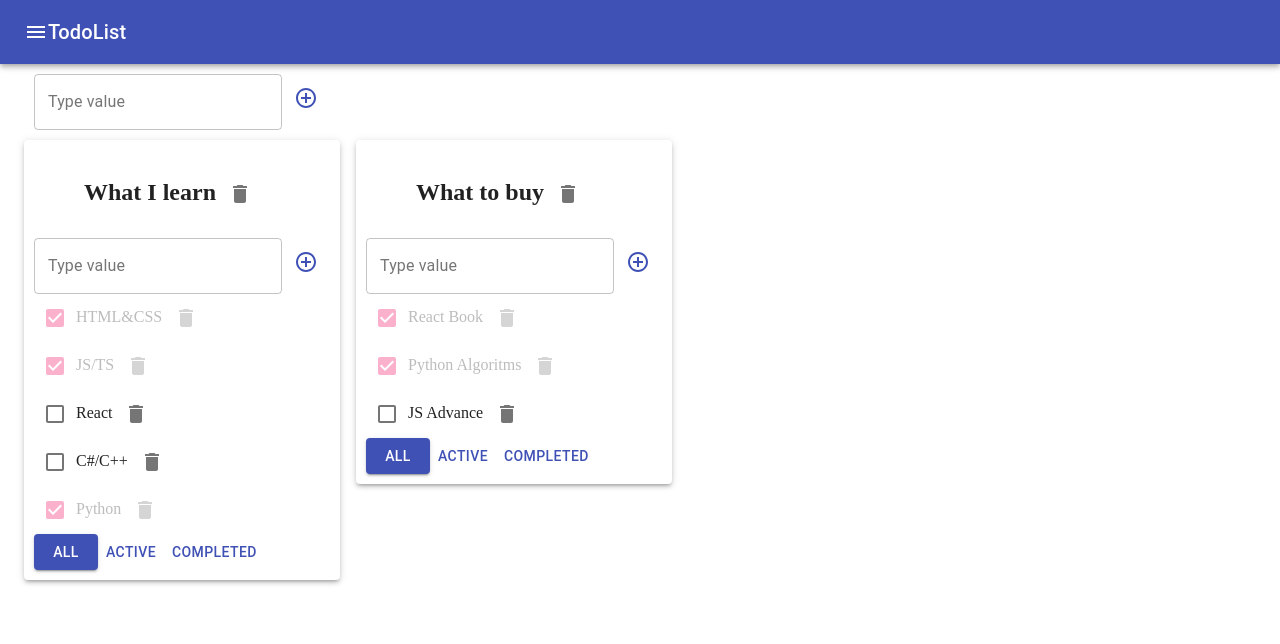
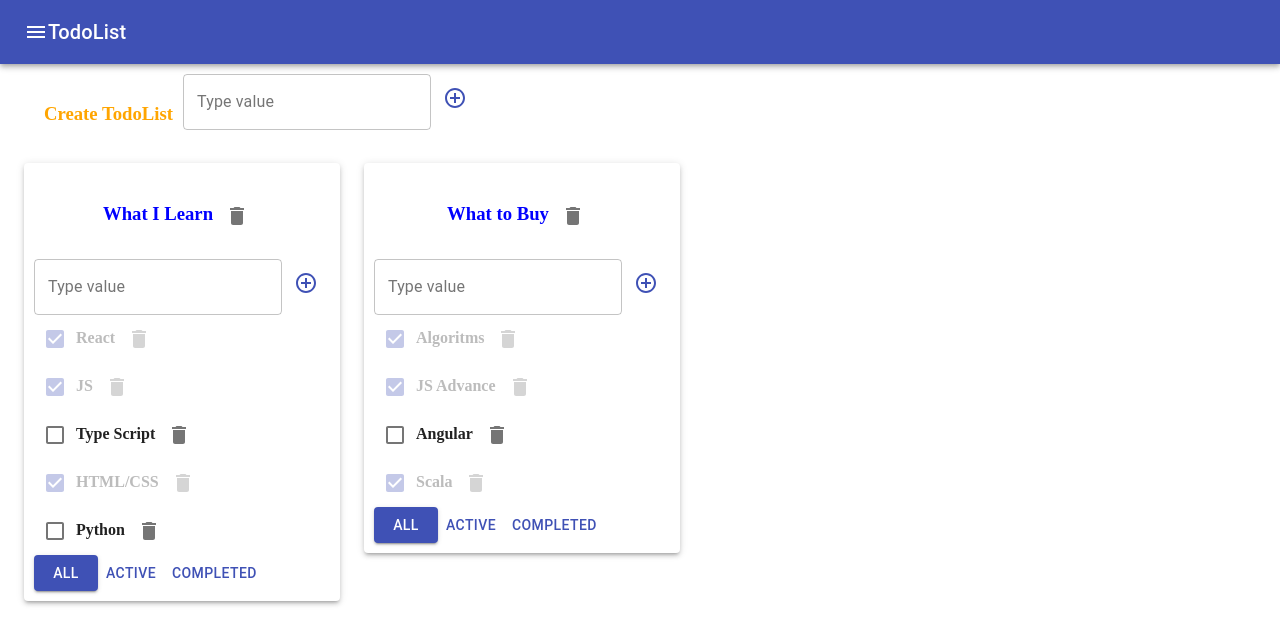
Before and after one commit to DmitryPatskalev/todolist, a React (Create React App) app: page / in a window 1280 px wide. Shown: the top 644 px of the page. Built offline with nearby package versions, Linux system fonts and the light colour scheme.

Commit message:
TLReduxRefactor

```diff
--- a/src/App.tsx
+++ b/src/App.tsx
@@ -1,21 +1,24 @@
 import React from 'react';
-import AppTraningRedux from "./Traning/AppTraningRedux";
 import {Provider} from "react-redux";
 
-import {store} from "./TodoList/reducers/store";
-import AppWithRedux from "./TodoList/AppWithRedux";
+// import AppWithRedux from "./TodoList/AppWithRedux";
+// import {store} from "./TodoList/reducers/store";
+
+
+import AppTraningRedux from "./Traning/AppTraningRedux";
+import {store} from "./Traning/reducers/store";
 
 
 function App() {
 	 return <div>
-			<Provider store={store}>
-				 <AppWithRedux/>
-			</Provider>
+			{/*<Provider store={store}>*/}
+			{/*	 <AppWithRedux/>*/}
+			{/*</Provider>*/}
 
 
-			{/*<Provider store={store}>*/}
-			{/*	 <AppTraningRedux/>*/}
-			{/*</Provider>*/}
+			<Provider store={store}>
+				 <AppTraningRedux/>
+			</Provider>
 
 	 </div>
 
```
